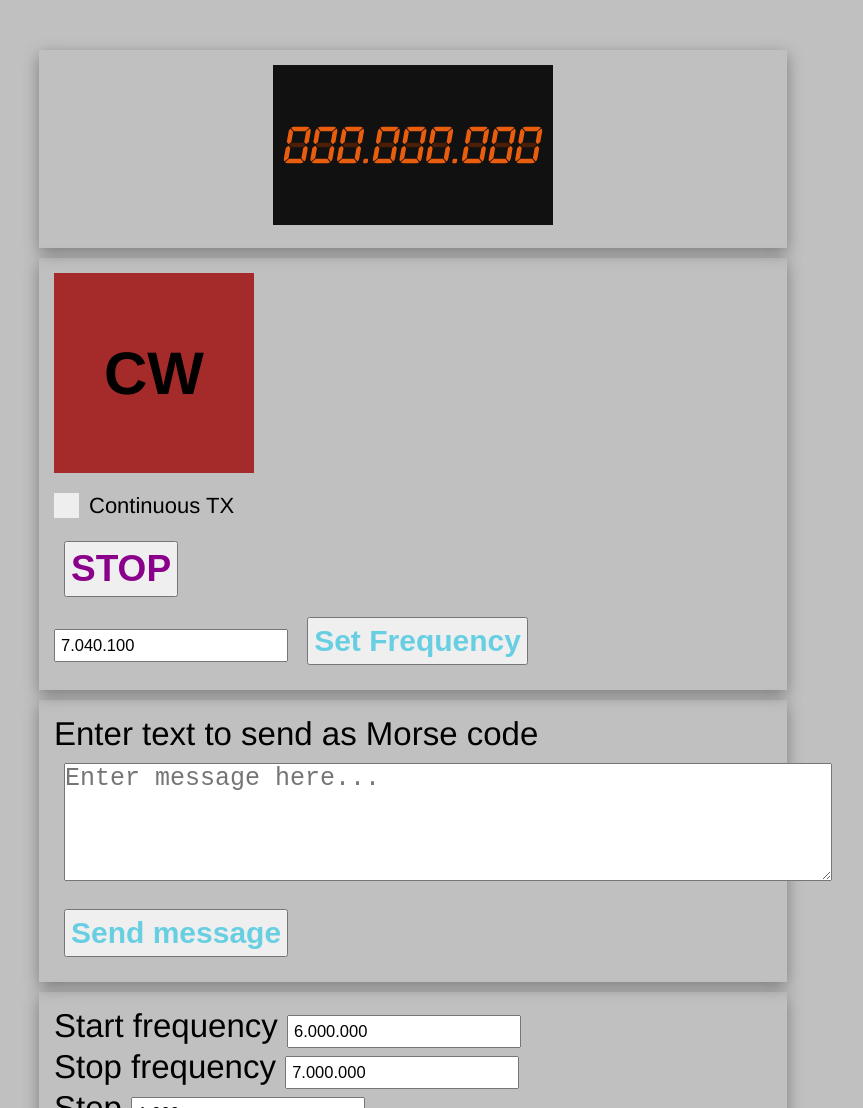
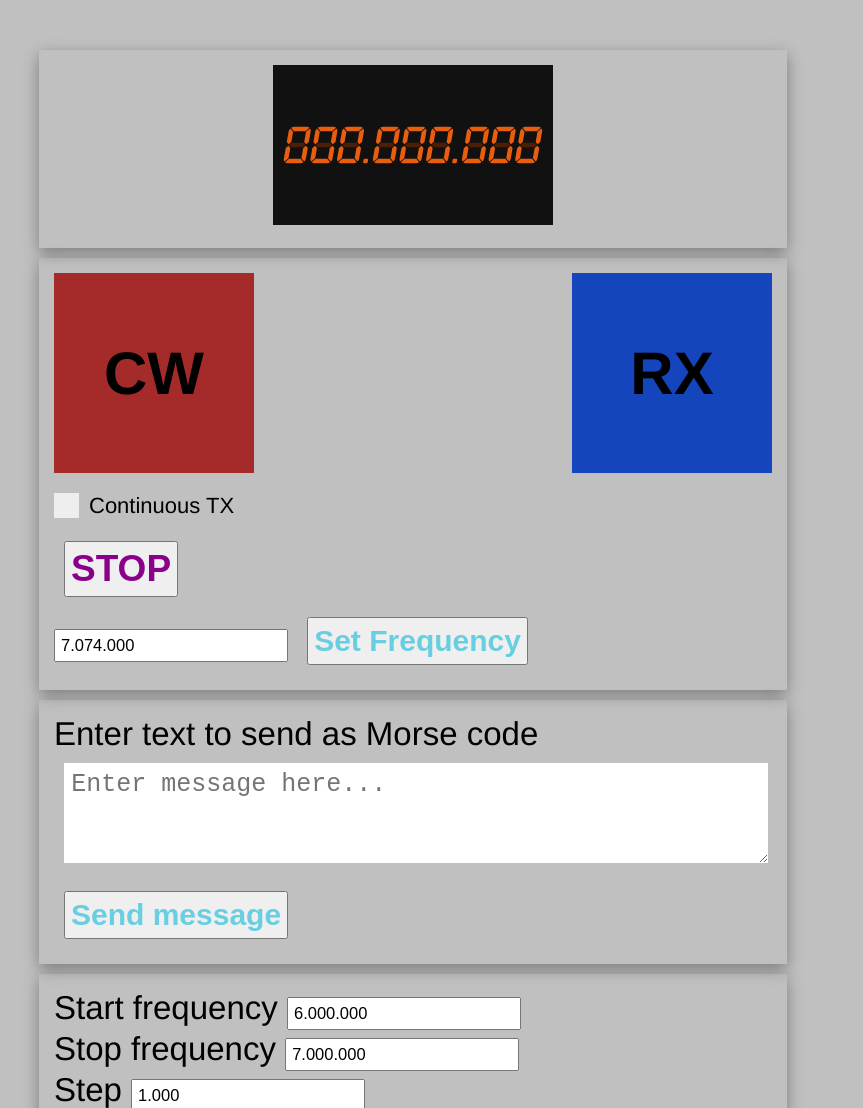
Before and after one commit to batica81/VfoSerial, a website: page public/index.html in a window 1280 px wide. Shown: the top 1108 px of the page, without its empty margins (227-1090 px from the left). Drawn offline with nearby package versions, Linux system fonts and the light colour scheme; no server answers.

Commit message:
RX added, vfo code change

```diff
--- a/public/app.js
+++ b/public/app.js
@@ -5,6 +5,7 @@ let currentFrequency = 0
 let wsprCounter = 1
 let swrData = []
 let timeout
+let rx = true
 
 const bandPlan = [
   { bandName: 'snd', bandStart: 500, bandStop: 5000 },
@@ -80,6 +81,7 @@ const highFreqLimit = document.querySelector('.highFreqLimit')
 const sweepStep = document.querySelector('.sweepStep')
 const bandSweepButton = document.querySelector('.bandSweepButton')
 const cwArea = document.querySelector('.cwArea')
+const rxButton = document.querySelector('.rxToggle')
 const stopButon = document.querySelector('.stopButon')
 const sendMessageButton = document.querySelector('.sendMessageButton')
 const sendWsprButton = document.querySelector('.sendWsprButton')
@@ -151,6 +153,17 @@ function cwStop () {
   }
   if (oscillator && !isContinuous) {
     oscillator.stop()
+  }
+}
+function rxToggle () {
+  if (rx) {
+    socket.emit('socketMessage', '9,' + currentFrequency)
+    rx = false;
+    console.log('RX enabled on: ' + currentFrequency)
+  } else {
+    socket.emit('socketMessage', '2,' + 0)
+    rx = true
+    console.log('RX disabled')
   }
 }
 
@@ -374,6 +387,8 @@ sendWsprButton.addEventListener('click', function () {
 
 morseButton.addEventListener('click', sendMorseMessage)
 
+rxButton.addEventListener('click', rxToggle)
+
 cwArea.addEventListener('mousedown', cwPlay)
 
 cwArea.addEventListener('mouseup', cwStop)
--- a/public/index.html
+++ b/public/index.html
@@ -22,7 +22,11 @@
 </div>
 
 <div class="sectionWrapper freqWrapper">
-    <div class="cwArea">CW</div>
+    <div class="ctrlButtons">
+        <div class="cwArea">CW</div>
+        <div class="rxToggle">RX</div>
+    </div>
+
 
     <label class="container-checkbox" for="continuousTX"> Continuous TX
         <input type="checkbox" id="continuousTX" name="continuousTX" value="1">
@@ -33,7 +37,7 @@
 
     <div class="setFrequencyWrapper">
         <label>
-            <input class="currentFrequencyInput" type="text" value="7040100" placeholder="7040100">
+            <input class="currentFrequencyInput" type="text" value="7074000" placeholder="7074000">
         </label>
         <button class="appButton setFrequencyButton">Set Frequency</button>
     </div>
--- a/public/style.css
+++ b/public/style.css
@@ -81,7 +81,10 @@ form button {
 
 .morseMessage {
     font-size: 25px;
-
+    height: 100px;
+    width: 98%;
+    padding:1%;
+    border:none;
 }
 
 .center{
@@ -105,6 +108,10 @@ form button {
 .morseMessage {
     margin: 10px;
 }
+.ctrlButtons {
+    display: flex;
+    justify-content: space-between;
+}
 
 .cwArea {
     background-color: brown;
@@ -118,7 +125,19 @@ form button {
     font-weight: 700;
 }
 
-.cwArea:active {
+.rxToggle {
+    background-color: #1545bd;
+    display: flex;
+    width: 200px;
+    height: 200px;
+    align-items: center;
+    justify-content: center;
+    font-size: 60px;
+    margin-bottom: 20px;
+    font-weight: 700;
+}
+
+.cwArea:active, .rxToggle:active {
     background-color: darkgray;
 }
 
--- a/server.js
+++ b/server.js
@@ -17,7 +17,7 @@ let SerialPortNumber
 
 if (isWin) {
   // Windows:
-  SerialPortNumber = 'COM12'
+  SerialPortNumber = 'COM9'
   mytail = new Tail("/Users/Voja/AppData/Local/WSJT-X/ALL.TXT")
   // mytail = new Tail("/Users/Voja/AppData/Local/WSJT-X/test.txt")
 } else {
```
Also changed, not shown: 1 other file.
